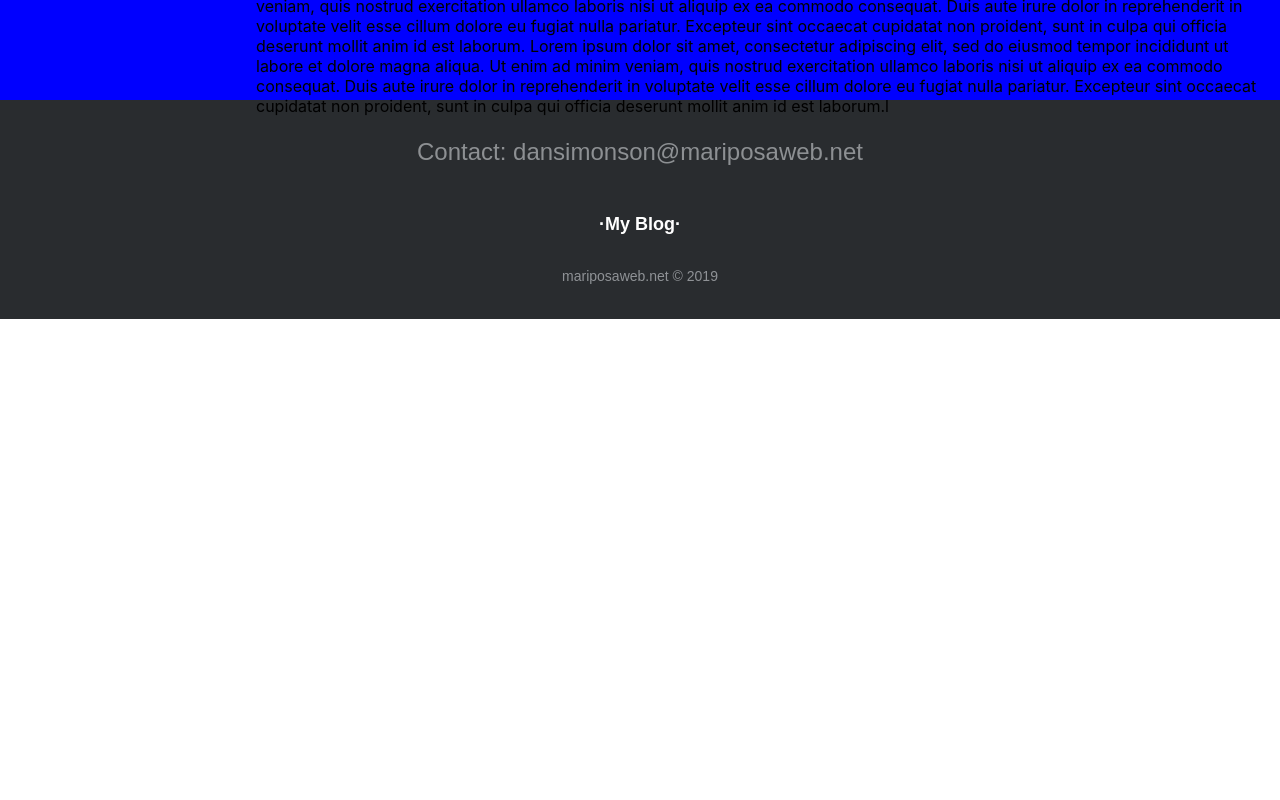
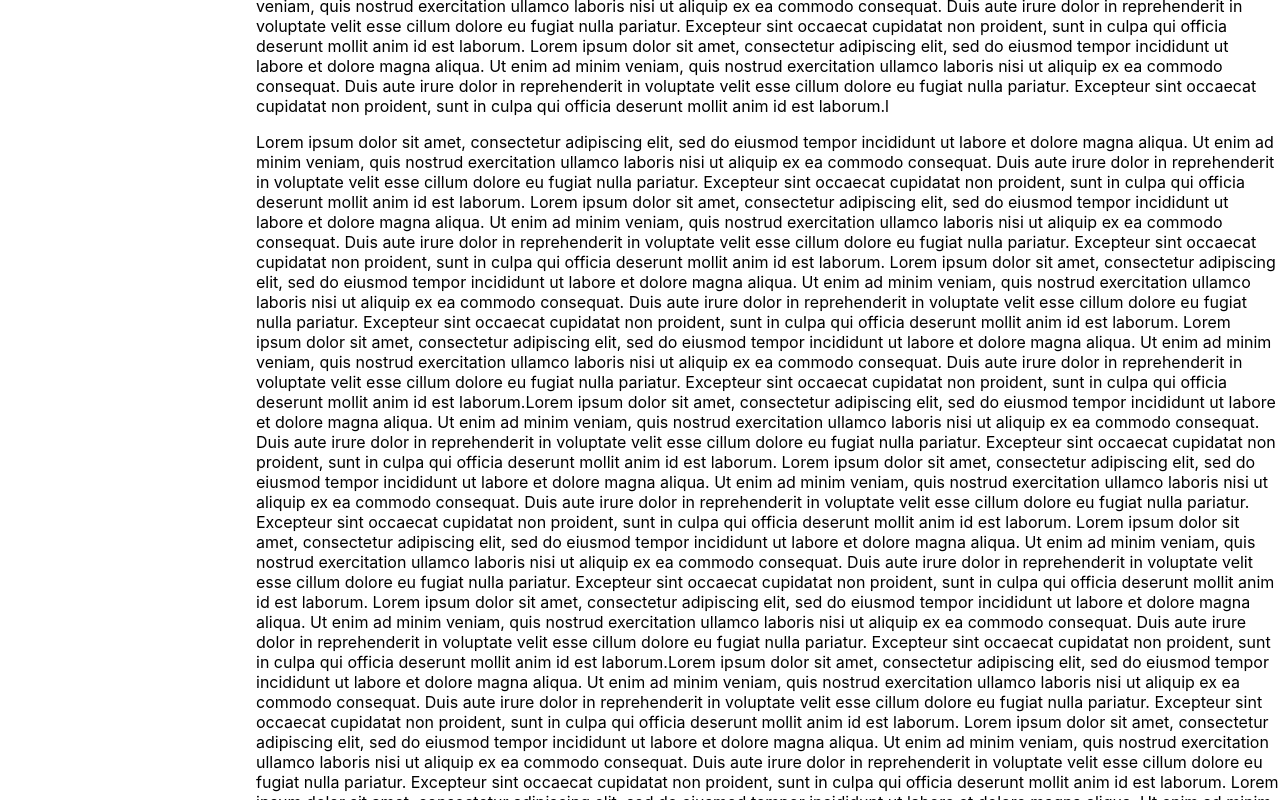
Before and after one commit to DanSimonson/portfolio-with-react, a React (Create React App) app: page /Blog in a window 1280 px wide. Shown: the part 700-1500 px from the top of the page. Before the commit the page ends 1019 px from the top, so only its background shows below. Built offline with nearby package versions, Linux system fonts and the light colour scheme.

Commit message:
added basic style to new blog page

```diff
--- a/src/Views/Blog.js
+++ b/src/Views/Blog.js
@@ -100,6 +100,92 @@
             cupidatat non proident, sunt in culpa qui officia deserunt mollit
             anim id est laborum.l
           </p>
+          <p>
+            Lorem ipsum dolor sit amet, consectetur adipiscing elit, sed do
+            eiusmod tempor incididunt ut labore et dolore magna aliqua. Ut enim
+            ad minim veniam, quis nostrud exercitation ullamco laboris nisi ut
+            aliquip ex ea commodo consequat. Duis aute irure dolor in
+            reprehenderit in voluptate velit esse cillum dolore eu fugiat nulla
+            pariatur. Excepteur sint occaecat cupidatat non proident, sunt in
+            culpa qui officia deserunt mollit anim id est laborum. Lorem ipsum
+            dolor sit amet, consectetur adipiscing elit, sed do eiusmod tempor
+            incididunt ut labore et dolore magna aliqua. Ut enim ad minim
+            veniam, quis nostrud exercitation ullamco laboris nisi ut aliquip ex
+            ea commodo consequat. Duis aute irure dolor in reprehenderit in
+            voluptate velit esse cillum dolore eu fugiat nulla pariatur.
+            Excepteur sint occaecat cupidatat non proident, sunt in culpa qui
+            officia deserunt mollit anim id est laborum. Lorem ipsum dolor sit
+            amet, consectetur adipiscing elit, sed do eiusmod tempor incididunt
+            ut labore et dolore magna aliqua. Ut enim ad minim veniam, quis
+            nostrud exercitation ullamco laboris nisi ut aliquip ex ea commodo
+            consequat. Duis aute irure dolor in reprehenderit in voluptate velit
+            esse cillum dolore eu fugiat nulla pariatur. Excepteur sint occaecat
+            cupidatat non proident, sunt in culpa qui officia deserunt mollit
+            anim id est laborum. Lorem ipsum dolor sit amet, consectetur
+            adipiscing elit, sed do eiusmod tempor incididunt ut labore et
+            dolore magna aliqua. Ut enim ad minim veniam, quis nostrud
+            exercitation ullamco laboris nisi ut aliquip ex ea commodo
+            consequat. Duis aute irure dolor in reprehenderit in voluptate velit
+            esse cillum dolore eu fugiat nulla pariatur. Excepteur sint occaecat
+            cupidatat non proident, sunt in culpa qui officia deserunt mollit
+            anim id est laborum.Lorem ipsum dolor sit amet, consectetur
+            adipiscing elit, sed do eiusmod tempor incididunt ut labore et
+            dolore magna aliqua. Ut enim ad minim veniam, quis nostrud
+            exercitation ullamco laboris nisi ut aliquip ex ea commodo
+            consequat. Duis aute irure dolor in reprehenderit in voluptate velit
+            esse cillum dolore eu fugiat nulla pariatur. Excepteur sint occaecat
+            cupidatat non proident, sunt in culpa qui officia deserunt mollit
+            anim id est laborum. Lorem ipsum dolor sit amet, consectetur
+            adipiscing elit, sed do eiusmod tempor incididunt ut labore et
+            dolore magna aliqua. Ut enim ad minim veniam, quis nostrud
+            exercitation ullamco laboris nisi ut aliquip ex ea commodo
+            consequat. Duis aute irure dolor in reprehenderit in voluptate velit
+            esse cillum dolore eu fugiat nulla pariatur. Excepteur sint occaecat
+            cupidatat non proident, sunt in culpa qui officia deserunt mollit
+            anim id est laborum. Lorem ipsum dolor sit amet, consectetur
+            adipiscing elit, sed do eiusmod tempor incididunt ut labore et
+            dolore magna aliqua. Ut enim ad minim veniam, quis nostrud
+            exercitation ullamco laboris nisi ut aliquip ex ea commodo
+            consequat. Duis aute irure dolor in reprehenderit in voluptate velit
+            esse cillum dolore eu fugiat nulla pariatur. Excepteur sint occaecat
+            cupidatat non proident, sunt in culpa qui officia deserunt mollit
+            anim id est laborum. Lorem ipsum dolor sit amet, consectetur
+            adipiscing elit, sed do eiusmod tempor incididunt ut labore et
+            dolore magna aliqua. Ut enim ad minim veniam, quis nostrud
+            exercitation ullamco laboris nisi ut aliquip ex ea commodo
+            consequat. Duis aute irure dolor in reprehenderit in voluptate velit
+            esse cillum dolore eu fugiat nulla pariatur. Excepteur sint occaecat
+            cupidatat non proident, sunt in culpa qui officia deserunt mollit
+            anim id est laborum.Lorem ipsum dolor sit amet, consectetur
+            adipiscing elit, sed do eiusmod tempor incididunt ut labore et
+            dolore magna aliqua. Ut enim ad minim veniam, quis nostrud
+            exercitation ullamco laboris nisi ut aliquip ex ea commodo
+            consequat. Duis aute irure dolor in reprehenderit in voluptate velit
+            esse cillum dolore eu fugiat nulla pariatur. Excepteur sint occaecat
+            cupidatat non proident, sunt in culpa qui officia deserunt mollit
+            anim id est laborum. Lorem ipsum dolor sit amet, consectetur
+            adipiscing elit, sed do eiusmod tempor incididunt ut labore et
+            dolore magna aliqua. Ut enim ad minim veniam, quis nostrud
+            exercitation ullamco laboris nisi ut aliquip ex ea commodo
+            consequat. Duis aute irure dolor in reprehenderit in voluptate velit
+            esse cillum dolore eu fugiat nulla pariatur. Excepteur sint occaecat
+            cupidatat non proident, sunt in culpa qui officia deserunt mollit
+            anim id est laborum. Lorem ipsum dolor sit amet, consectetur
+            adipiscing elit, sed do eiusmod tempor incididunt ut labore et
+            dolore magna aliqua. Ut enim ad minim veniam, quis nostrud
+            exercitation ullamco laboris nisi ut aliquip ex ea commodo
+            consequat. Duis aute irure dolor in reprehenderit in voluptate velit
+            esse cillum dolore eu fugiat nulla pariatur. Excepteur sint occaecat
+            cupidatat non proident, sunt in culpa qui officia deserunt mollit
+            anim id est laborum. Lorem ipsum dolor sit amet, consectetur
+            adipiscing elit, sed do eiusmod tempor incididunt ut labore et
+            dolore magna aliqua. Ut enim ad minim veniam, quis nostrud
+            exercitation ullamco laboris nisi ut aliquip ex ea commodo
+            consequat. Duis aute irure dolor in reprehenderit in voluptate velit
+            esse cillum dolore eu fugiat nulla pariatur. Excepteur sint occaecat
+            cupidatat non proident, sunt in culpa qui officia deserunt mollit
+            anim id est laborum.l
+          </p>
         </div>
       </div>
     </>
--- a/src/Views/Blog.scss
+++ b/src/Views/Blog.scss
@@ -1,14 +1,16 @@
 .blogPage {
   display: grid;
   grid-template-columns: 20vw auto;
-  background-color: blue;
 }
 .sidebar {
   position: fixed;
   width: 20vw;
   background-color: red;
+  display: flex;
+  flex-direction: column;
+  align-items: center;
+  justify-content: center;
 }
 .main {
   grid-column-start: 2;
-  height: 100vh;
 }
```
